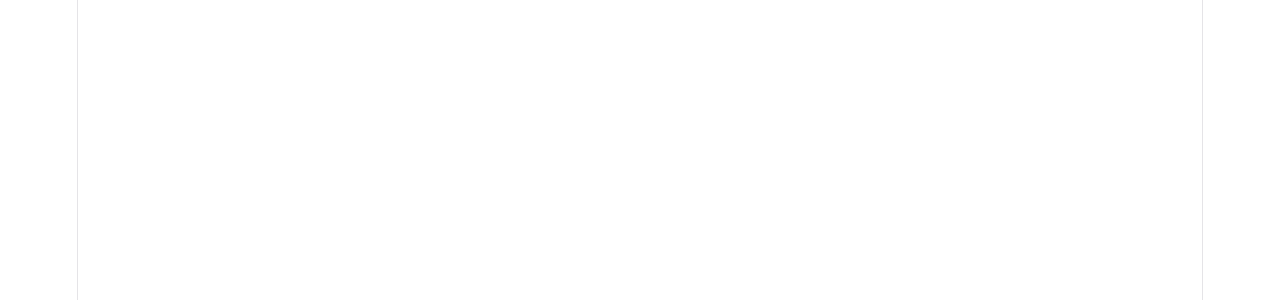
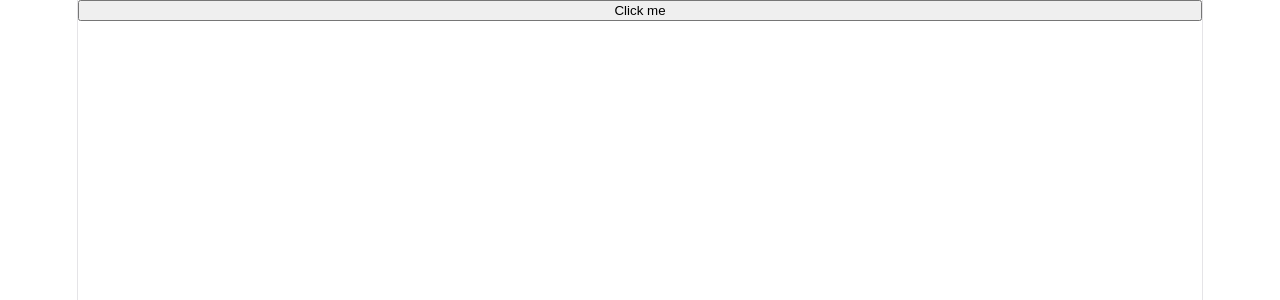
Before and after one commit to ug2528149-cell/React, a React (Vite) app in the folder my-PictureClick-app/: page / in a window 1280 px wide. Shown: the top 300 px of the page. Built offline with nearby package versions, Linux system fonts and the light colour scheme.

Commit message:
Event listeners

```diff
--- a/my-PictureClick-app/src/Button.jsx
+++ b/my-PictureClick-app/src/Button.jsx
@@ -12,9 +12,10 @@
         } else {
             console.log(`${name} stop clicking me`)
         }
-        return (<button onclick={handleClick}>Click me</button>)
+    }
+        return (<button onClick={() =>handleClick('Bro')}>Click me</button>)
 
     }
-}
+
 
 export default Button
```
